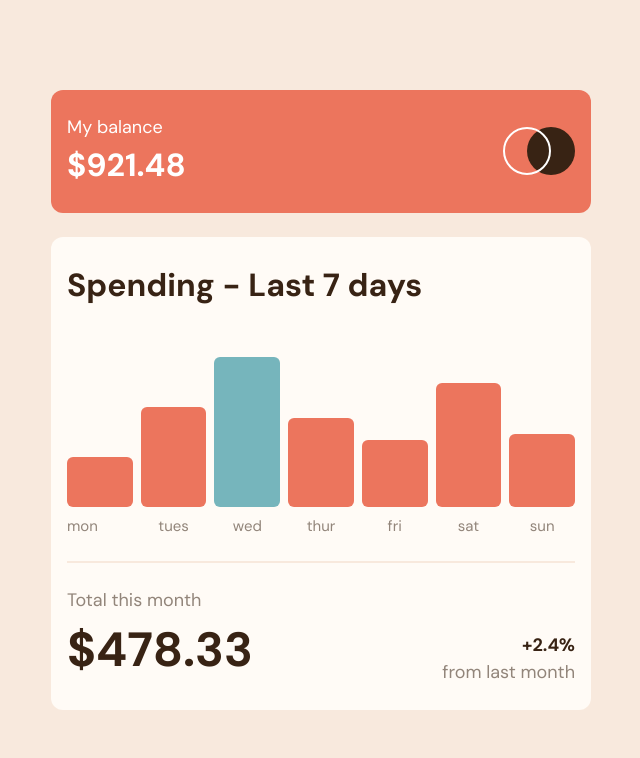
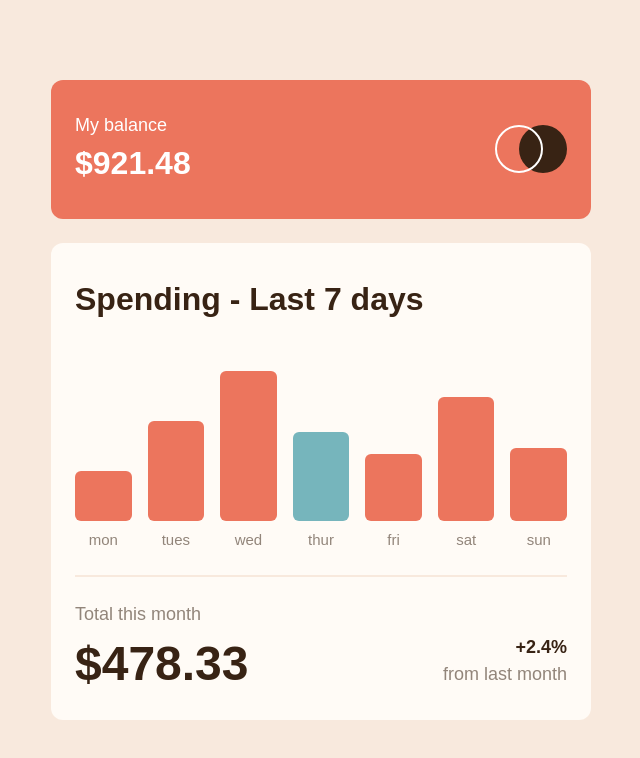
Before and after one commit to jacksonwhiting/expenses-chart-component, a website: page src/index.html in a window 1280 px wide. Shown: the whole page, without its empty margins (319-959 px from the left). Drawn offline with Linux system fonts and the light colour scheme.

Commit message:
v1.0 complete

```diff
--- a/src/index.html
+++ b/src/index.html
@@ -14,22 +14,22 @@
 			rel="icon"
 			type="image/png"
 			sizes="32x32"
-			href="./images/favicon-32x32.png" />
-		<link rel="preconnect" href="https://fonts.googleapis.com" />
+			href="./assets/images/favicon-32x32.png" />
+		<!-- <link rel="preconnect" href="https://fonts.googleapis.com" />
 		<link rel="preconnect" href="https://fonts.gstatic.com" crossorigin />
 		<link
 			href="https://fonts.googleapis.com/css2?family=DM+Sans:opsz,wght@9..40,400;9..40,700&display=swap"
-			rel="stylesheet" />
+			rel="stylesheet" /> -->
 
 		<link rel="stylesheet" href="./dist/output.css" />
 	</head>
 
 	<body class="font-fontPri text-body text-white bg-cream">
-		<main class="grid place-items-center min-h-screen px-4">
+		<main class="grid place-items-center min-h-screen px-1 tablet:px-4">
 			<div class="w-full max-w-[540px]">
 				<!-- "My balance" header section -->
 				<header
-					class="px-4 py-6 bg-orange-red flex justify-between items-center rounded-xl mb-6">
+					class="px-4 tablet:px-6 py-6 tablet:py-8 bg-orange-red flex justify-between items-center rounded-xl mb-6">
 					<div class="">
 						<h2 class="text-miniCaption tablet:text-body">My balance</h2>
 						<span class="block text-[1.5rem] tablet:text-hdgL font-bold"
@@ -53,61 +53,107 @@
 					</svg>
 				</header>
 
-				<!-- Weekly spending bar graph -->
-				<section class="px-4 py-6 bg-card-white rounded-xl">
+				<section
+					id="main-section"
+					class="px-4 tablet:px-6 py-6 tablet:py-8 bg-card-white rounded-xl">
 					<h1
 						class="text-[1.5rem] tablet:text-hdgL font-bold text-dark-brown mb-12">
 						Spending - Last 7 days
 					</h1>
 
 					<!-- Individual bar graph items -->
-					<div class="flex items-end justify-between gap-2 mb-6">
-						<div class="flex flex-col basis-1/2">
-							<!-- <div class="px-2 py-2 bg-dark-brown rounded-md mb-2">
+					<!-- Style changes to height and background-color using javascript style property -->
+					<div
+						id="dummy-data-container"
+						class="flex items-end justify-between gap-3 tablet:gap-4 mb-6">
+						<div class="group relative flex flex-col basis-1/2">
+							<div
+								class="js-bar-tooltip absolute hidden group-hover:block left-1/2 -translate-x-1/2 -top-[3.2rem] text-miniCaption px-1 tablet:px-2 py-1 tablet:py-2 bg-dark-brown rounded-md mb-2">
 								$52.36
-							</div> -->
-							<div class="h-[50px] bg-orange-red rounded-md mb-2"></div>
-							<span class="block text-miniCaption text-medium-brown"
+							</div>
+							<div
+								class="js-bar-el h-[150px] transition-[height] ease-in duration-300 bg-orange-red rounded-md mb-2"></div>
+							<span
+								class="block text-miniCaption text-medium-brown text-center"
 								>mon</span
 							>
 						</div>
-						<div class="text-center basis-1/2">
-							<div class="h-[100px] bg-orange-red rounded-md mb-2"></div>
-							<span class="block text-miniCaption text-medium-brown"
+						<div class="group relative group flex flex-col basis-1/2">
+							<div
+								class="js-bar-tooltip absolute hidden group-hover:block left-1/2 -translate-x-1/2 -top-[3.2rem] text-miniCaption px-1 tablet:px-2 py-1 tablet:py-2 bg-dark-brown rounded-md mb-2">
+								$52.36
+							</div>
+							<div
+								class="js-bar-el h-[0] transition-[height] ease-in duration-300 bg-orange-red rounded-md mb-2"></div>
+							<span
+								class="block text-miniCaption text-medium-brown text-center"
 								>tues</span
 							>
 						</div>
-						<div class="text-center basis-1/2">
-							<div class="h-[150px] bg-cyan rounded-md mb-2"></div>
-							<span class="block text-miniCaption text-medium-brown"
+						<div class="group relative flex flex-col basis-1/2">
+							<div
+								class="js-bar-tooltip absolute hidden group-hover:block left-1/2 -translate-x-1/2 -top-[3.2rem] text-miniCaption px-1 tablet:px-2 py-1 tablet:py-2 bg-dark-brown rounded-md mb-2">
+								$52.36
+							</div>
+							<div
+								class="js-bar-el h-[0] transition-[height] ease-in duration-300 bg-orange-red rounded-md mb-2"></div>
+							<span
+								class="block text-miniCaption text-medium-brown text-center"
 								>wed</span
 							>
 						</div>
-						<div class="text-center basis-1/2">
-							<div class="h-[89px] bg-orange-red rounded-md mb-2"></div>
-							<span class="block text-miniCaption text-medium-brown"
+						<div class="group relative flex flex-col basis-1/2">
+							<div
+								class="js-bar-tooltip absolute hidden group-hover:block left-1/2 -translate-x-1/2 -top-[3.2rem] text-miniCaption px-1 tablet:px-2 py-1 tablet:py-2 bg-dark-brown rounded-md mb-2">
+								$52.36
+							</div>
+							<div
+								class="js-bar-el h-[0] transition-[height] ease-in duration-300 bg-orange-red rounded-md mb-2"></div>
+							<span
+								class="block text-miniCaption text-medium-brown text-center"
 								>thur</span
 							>
 						</div>
-						<div class="text-center basis-1/2">
-							<div class="h-[67px] bg-orange-red rounded-md mb-2"></div>
-							<span class="block text-miniCaption text-medium-brown"
+						<div class="group relative flex flex-col basis-1/2">
+							<div
+								class="js-bar-tooltip absolute hidden group-hover:block left-1/2 -translate-x-1/2 -top-[3.2rem] text-miniCaption px-1 tablet:px-2 py-1 tablet:py-2 bg-dark-brown rounded-md mb-2">
+								$52.36
+							</div>
+							<div
+								class="js-bar-el h-[0] transition-[height] ease-in duration-300 bg-orange-red rounded-md mb-2"></div>
+							<span
+								class="block text-miniCaption text-medium-brown text-center"
 								>fri</span
 							>
 						</div>
-						<div class="text-center basis-1/2">
-							<div class="h-[124px] bg-orange-red rounded-md mb-2"></div>
-							<span class="block text-miniCaption text-medium-brown"
+						<div class="group relative flex flex-col basis-1/2">
+							<div
+								class="js-bar-tooltip absolute hidden group-hover:block left-1/2 -translate-x-1/2 -top-[3.2rem] text-miniCaption px-1 tablet:px-2 py-1 tablet:py-2 bg-dark-brown rounded-md mb-2">
+								$52.36
+							</div>
+							<div
+								class="js-bar-el h-[0] transition-[height] ease-in duration-300 bg-orange-red rounded-md mb-2"></div>
+							<span
+								class="block text-miniCaption text-medium-brown text-center"
 								>sat</span
 							>
 						</div>
-						<div class="text-center basis-1/2">
-							<div class="h-[73px] bg-orange-red rounded-md mb-2"></div>
-							<span class="block text-miniCaption text-medium-brown"
+						<div class="group relative flex flex-col basis-1/2">
+							<div
+								class="js-bar-tooltip absolute hidden group-hover:block left-1/2 -translate-x-1/2 -top-[3.2rem] text-miniCaption px-1 tablet:px-2 py-1 tablet:py-2 bg-dark-brown rounded-md mb-2">
+								$52.36
+							</div>
+							<div
+								class="js-bar-el h-[0] transition-[height] ease-in duration-300 bg-orange-red rounded-md mb-2"></div>
+							<span
+								class="block text-miniCaption text-medium-brown text-center"
 								>sun</span
 							>
 						</div>
 					</div>
+					<div
+						id="live-data-container"
+						class="hidden flex items-end justify-between gap-3 tablet:gap-4 mb-6"></div>
 
 					<!-- Divider -->
 					<div class="h-[2px] bg-cream mb-6"></div>
@@ -116,11 +162,11 @@
 					<div class="flex justify-between items-end">
 						<div>
 							<h2
-								class="text-miniCaption tablet:text-body text-medium-brown">
+								class="text-miniCaption tablet:text-body text-medium-brown mb-3">
 								Total this month
 							</h2>
 							<span
-								class="block font-bold text-dark-brown text-[30px] tablet:text-hdgXl"
+								class="block font-bold leading-none text-dark-brown text-[30px] tablet:text-hdgXl"
 								>$478.33</span
 							>
 						</div>
@@ -138,7 +184,7 @@
 				</section>
 			</div>
 		</main>
-		<script src="main.js" async></script>
+		<script src="main.js" type="module" async></script>
 		<!-- May use defer instead of async in script tag -->
 	</body>
 </html>
--- a/src/main.js
+++ b/src/main.js
@@ -0,0 +1,46 @@
+//Fetch the JSON data, then display the bars on the graph based on height
+//Add tooltips that display the amount spent when hovering over bars
+fetch("./data.json")
+	.then((response) => response.json())
+	.then((data) => {
+		const bartToolTipEls = document.querySelectorAll(".js-bar-tooltip")
+		const barEls = document.querySelectorAll(".js-bar-el")
+		const arrayOfToolTips = [...bartToolTipEls]
+		const arrayOfBars = [...barEls]
+		let spendingAmounts = data.map((interval) => interval.amount)
+
+		//Add the correct spending amount to each tooltip contained in the html
+		arrayOfToolTips.forEach((toolTip, index) => {
+			toolTip.textContent = `$${spendingAmounts[index]}`
+		})
+
+		//Add the correct height to each bar based on the amount spent
+		arrayOfBars.forEach((bar, index) => {
+			// bar.classList.remove("h-[0]")
+			// bar.classList.add(
+			// 	`h-[${calculateBarHeight(spendingAmounts[index])}px]`
+			// }
+			bar.style.height = `${calculateBarHeight(spendingAmounts[index])}px`
+		})
+
+		//Add a cyan background to the bar representing the current day of the week
+		data.forEach((interval, index) => {
+			if (interval.day === dayOfWeekToday()) {
+				arrayOfBars[index].style.backgroundColor = "#76B5BC"
+				console.log(arrayOfBars[index].style.backgroundColor)
+			}
+		})
+	})
+
+//Calculates the bar height based on a a standard where $17.45 equals 50px
+const calculateBarHeight = (amountSpent) => {
+	return Math.round((amountSpent * 50) / 17.45).toString()
+}
+
+// Calculates the day of the week
+let dayOfWeekToday = () => {
+	const now = new Date()
+	const dayNumber = now.getDay()
+	const dayNames = ["sun", "mon", "tue", "wed", "thu", "fri", "sat"]
+	return dayNames[dayNumber]
+}
```
Also changed, not shown: src/data.json (indentation only), src/dist/output.css.
